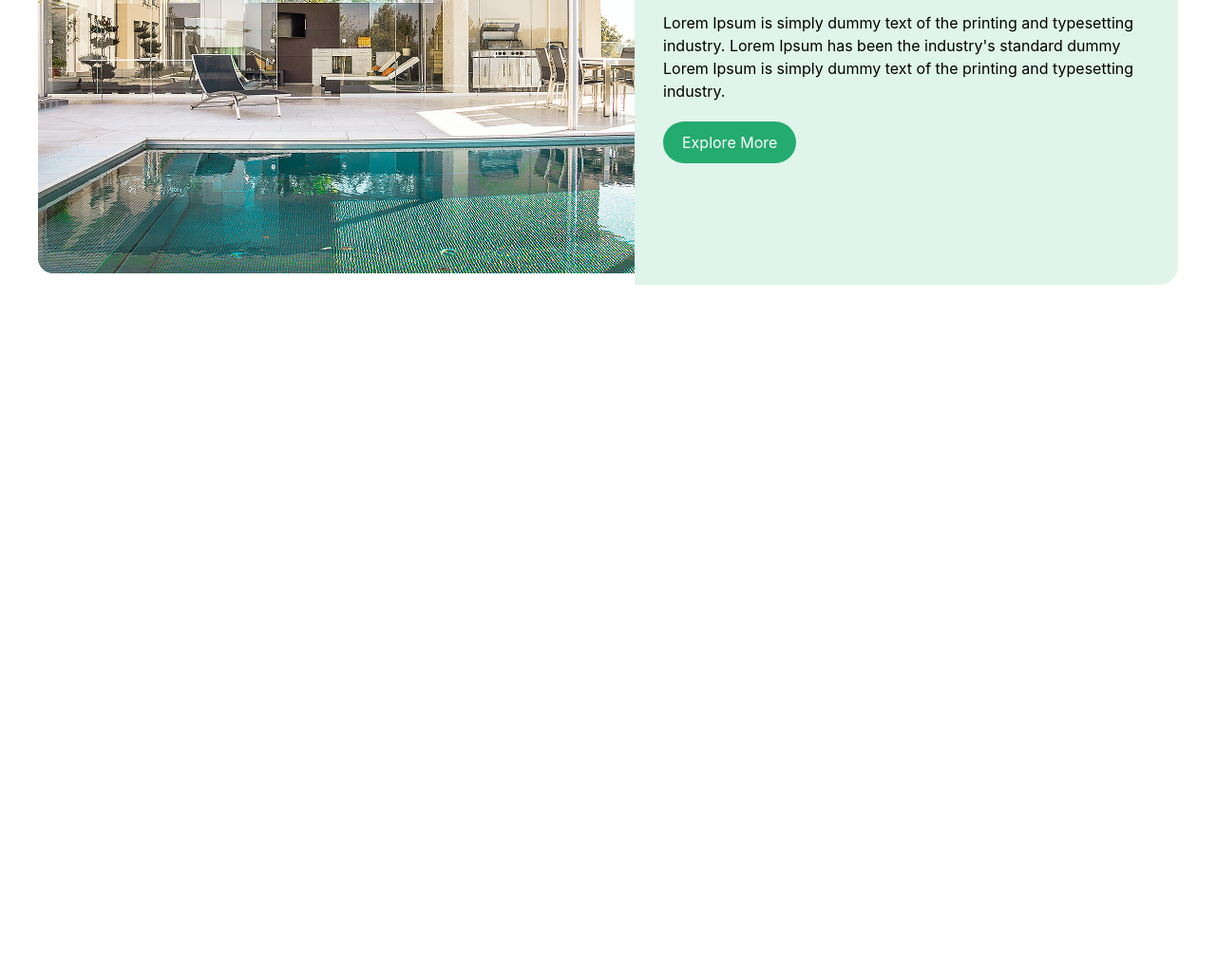
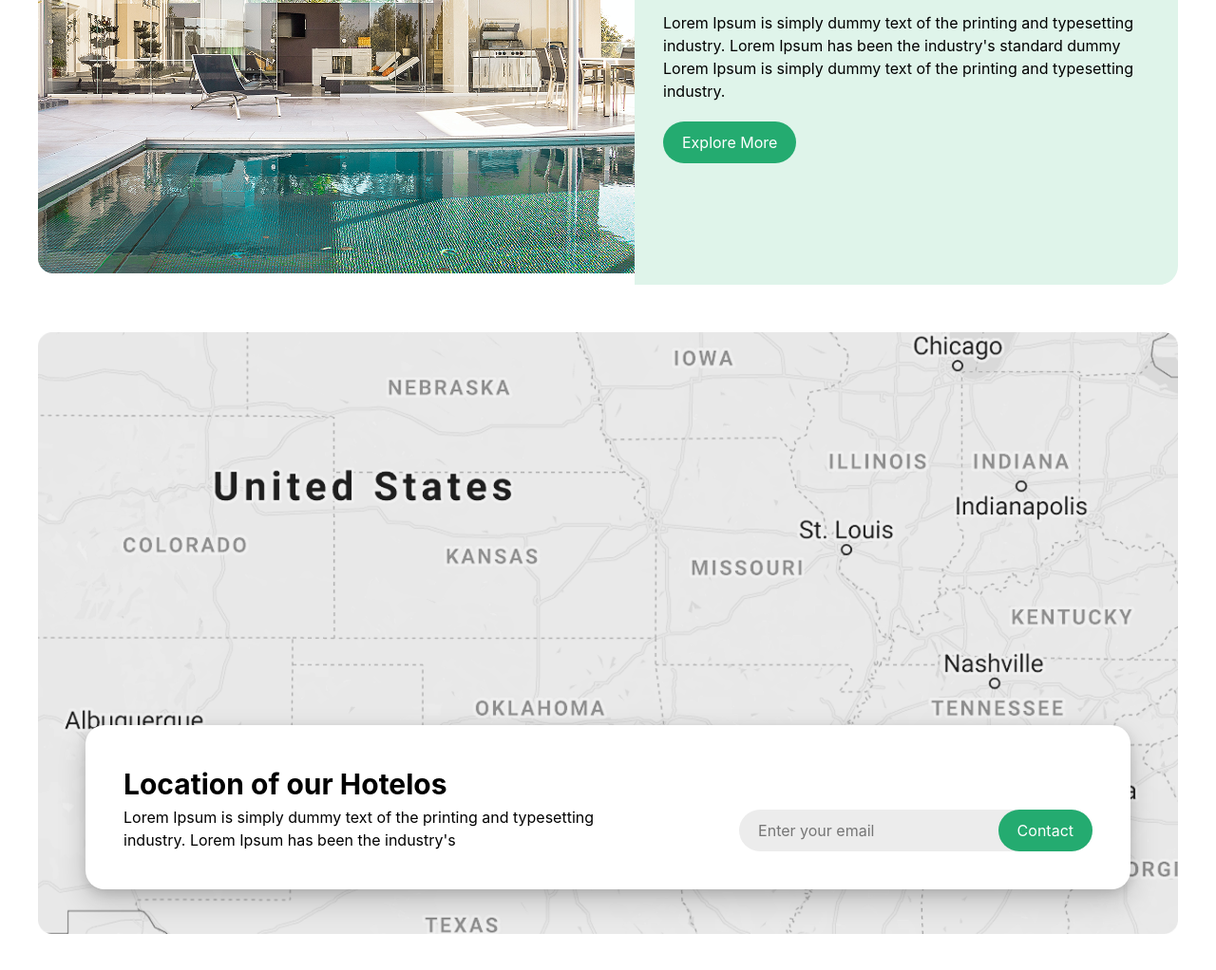
Before and after one commit to z1yodullo/A3, a website: page index.html in a window 1280 px wide. Shown: the part 2407-3429 px from the top of the page at 95% size. Before the commit the page ends 2707 px from the top, so only its background shows below. Drawn offline with nearby package versions, Linux system fonts and the light colour scheme; files that its build step writes are made by us from their sources.

Commit message:
add section 4 in page 1

```diff
--- a/index.html
+++ b/index.html
@@ -216,7 +216,9 @@
     </section>
     <section class="max-w-[1200px] m-auto flex items-center">
       <img src="immm.png" alt="" />
-      <aside class="px-[30px] py-[128px] rounded-r-[20px] flex flex-col gap-[20px] items-start bg-[#dff4ea]">
+      <aside
+        class="px-[30px] py-[128px] rounded-r-[20px] flex flex-col gap-[20px] items-start bg-[#dff4ea]"
+      >
         <p class="text-[26px] font-bold">Discover our History</p>
         <p>
           Lorem Ipsum is simply dummy text of the printing and typesetting
@@ -234,5 +236,22 @@
         </button>
       </aside>
     </section>
+    <section class="max-w-[1200px] m-auto py-[50px]">
+      <img src="map.png" alt="" />
+      <div class="flex items-end justify-between p-[40px] shadow-[0_12px_30px_rgba(0,0,0,0.18),0_4px_12px_rgba(0,0,0,0.12)] rounded-[20px] relative bottom-[220px] bg-white max-w-[1100px] m-auto">
+        <div>
+          <p class="text-[30px] font-bold">Location of our Hotelos</p>
+          <p>
+            Lorem Ipsum is simply dummy text of the printing and typesetting
+            <br />
+            industry. Lorem Ipsum has been the industry's
+          </p>
+        </div>
+        <div class="bg-[#ececec] rounded-[30px] pl-[20px]">
+            <input type="text" placeholder="Enter your email" id="">
+            <button class="py-[10px] px-[20px] bg-[#24AB70] text-white rounded-[30px]">Contact</button>
+        </div>
+      </div>
+    </section>
   </body>
 </html>
```
Also changed, not shown: map.png (added).
